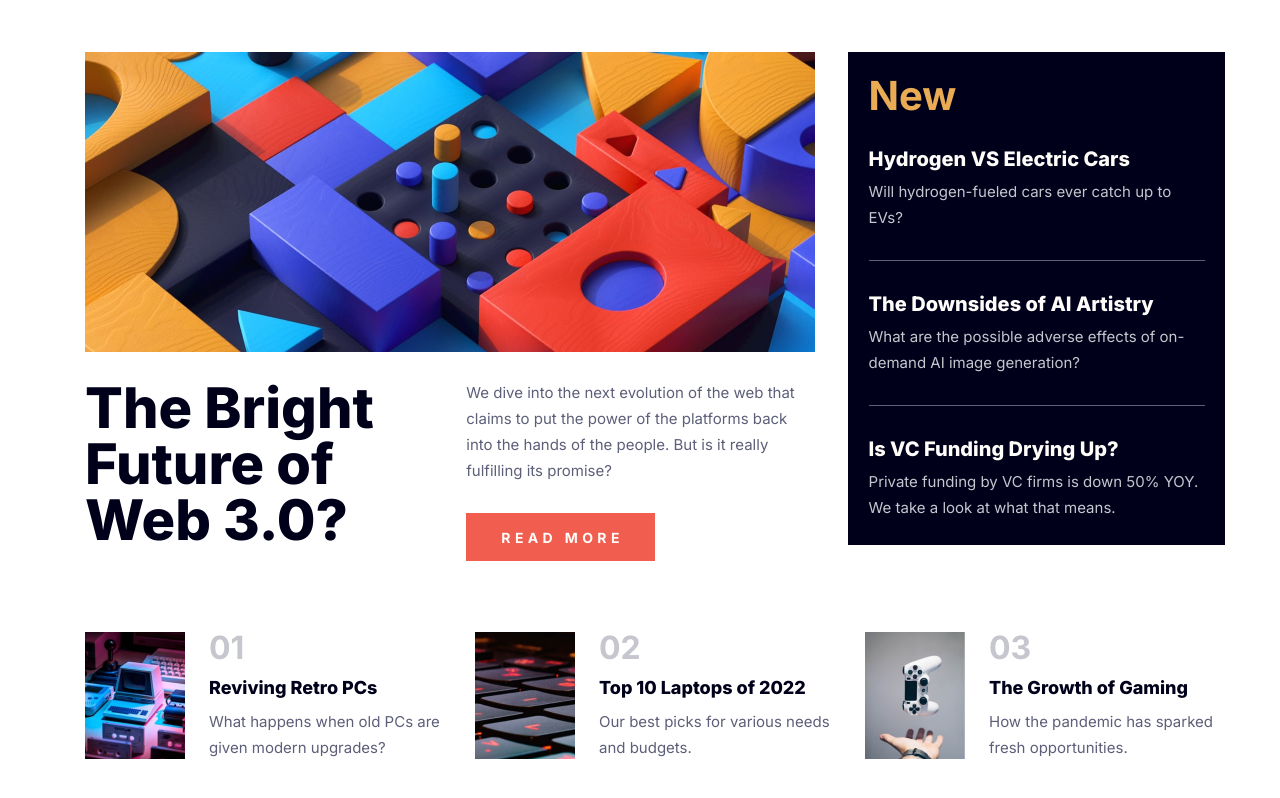
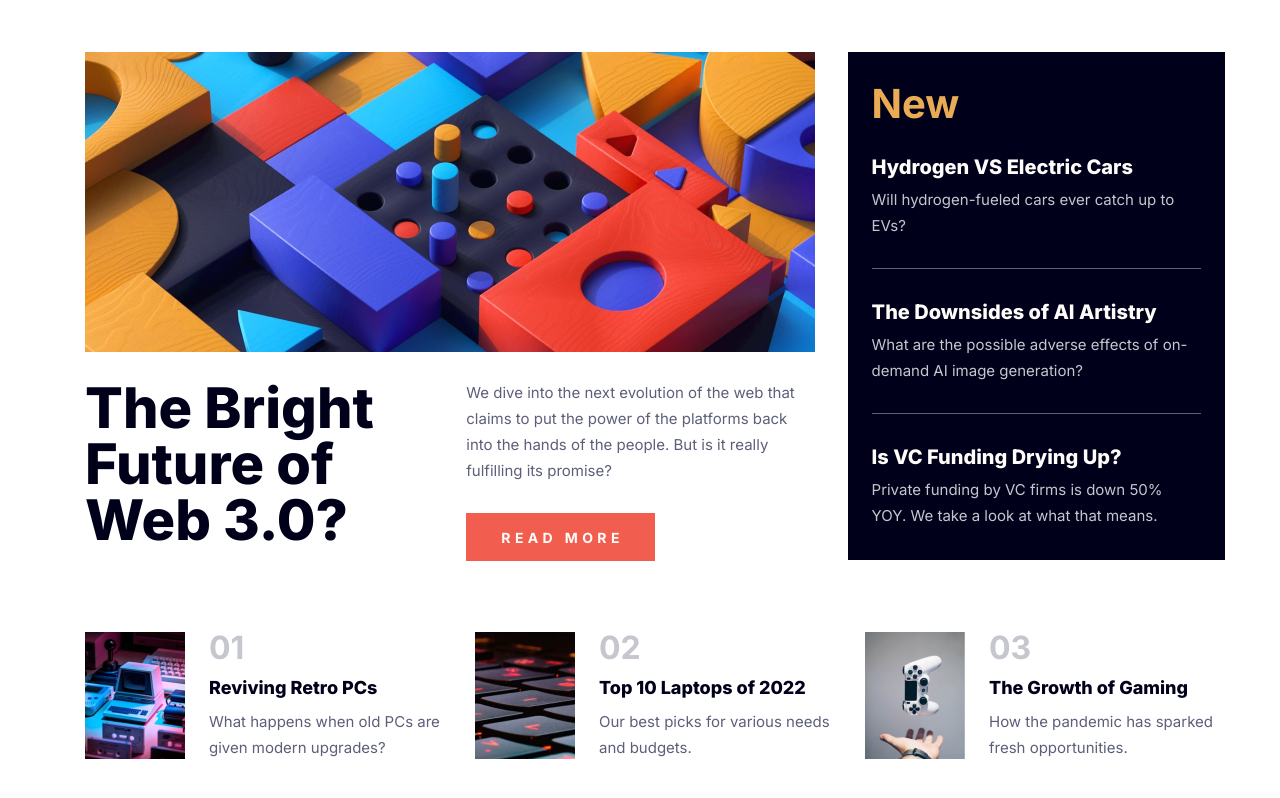
Before and after one commit to istealersn-dev/news-homepage, a website built with Vite: page index.html in a window 1280 px wide. Shown: the part 132-930 px from the top of the page. Built offline with nearby package versions, Linux system fonts and the light colour scheme.

Commit message:
fixed styling issues

```diff
--- a/src/styles/components/hero.scss
+++ b/src/styles/components/hero.scss
@@ -22,6 +22,7 @@
         display: grid;
         grid-template-columns: 1fr;
         gap: 1rem;
+        justify-content: center;
 
         @include respondto('lg') {
             grid-template-columns: repeat(2, 1fr);
--- a/src/styles/layout/newspace.scss
+++ b/src/styles/layout/newspace.scss
@@ -5,6 +5,10 @@
 .newspace {
     background-color: $dark-space-blue;
     padding: 1.5rem 1.25rem 1.5rem 1.31rem;
+
+    @include respondto('lg') {
+        padding: 2rem 1.5rem 1.9375rem 1.5rem;
+    }
 
     &__heading {
         font-size: 2rem;
```
